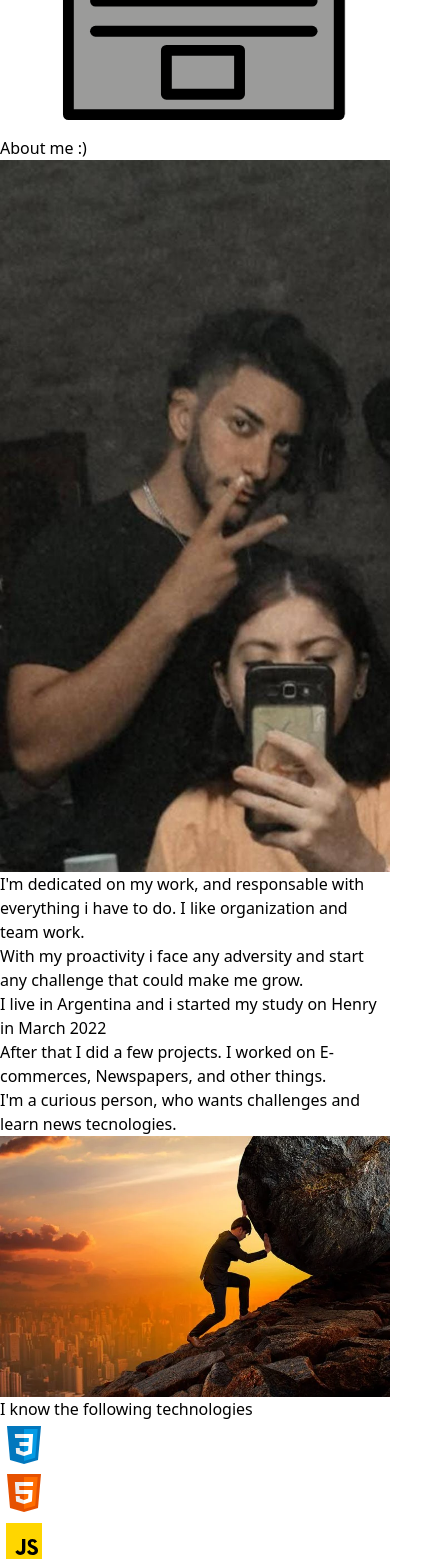
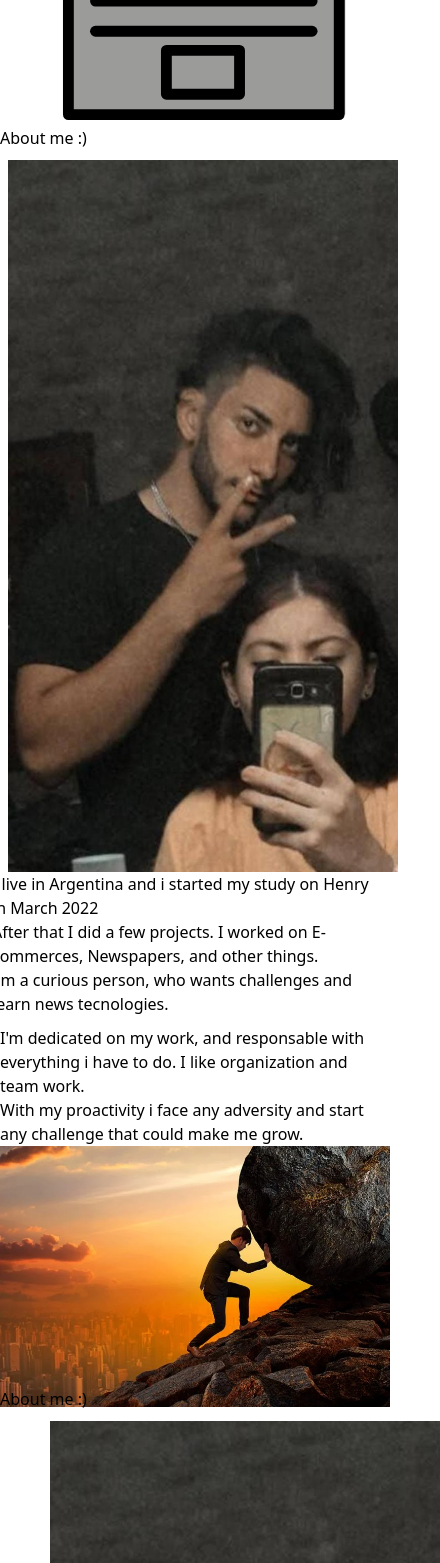
Before and after one commit to Ivixx09/Portfolio, a Next.js app: page / in a window 390 px wide. Shown: the part 1520-3083 px from the top of the page, 440 px wide, since content can reach past the window. Built offline with nearby package versions, Linux system fonts and the light colour scheme; a web font is replaced by a local one.

Commit message:
responsive added

```diff
--- a/Components/About/About.jsx
+++ b/Components/About/About.jsx
@@ -1,86 +1,262 @@
-import React from 'react'
-import { motion} from "framer-motion"
+import React from "react";
+import { motion } from "framer-motion";
 
 const About = () => {
+  const cardVariants = {
+    offscreen: {
+      x: -50,
+      opacity: 0,
+    },
+    onscreen: {
+      x: 50,
+      opacity: 1,
+      transition: {
+        type: "spring",
+        bounce: 0.4,
+        duration: 4,
+      },
+    },
+  };
+  const cardVariantsSmP1 = {
+    offscreen: {
+      x: -10,
+      opacity: 0,
+    },
+    onscreen: {
+      x: 8,
+      opacity: 1,
+      transition: {
+        type: "spring",
+        bounce: 0.4,
+        duration: 4,
+      },
+    },
+  };
+  const cardVariantsSmP2 = {
+    offscreen: {
+      y: -10,
+      opacity: 0,
+    },
+    onscreen: {
+      y: 10,
+      opacity: 1,
+      transition: {
+        type: "spring",
+        bounce: 0.4,
+        duration: 4,
+      },
+    },
+  };
+  const cardVariantsSmT1 = {
+    offscreen: {
+      x: 10,
+      opacity: 0,
+    },
+    onscreen: {
+      x: -8,
+      opacity: 1,
+      transition: {
+        type: "spring",
+        bounce: 0.4,
+        duration: 4,
+      },
+    },
+  };
+  const cardVariantsSmT2 = {
+    offscreen: {
+      y: -10,
+      opacity: 0,
+    },
+    onscreen: {
+      y: 10,
+      opacity: 1,
+      transition: {
+        type: "spring",
+        bounce: 0.4,
+        duration: 4,
+      },
+    },
+  };
+  const cardVariants2 = {
+    offscreen: {
+      x: 50,
+      opacity: 0,
+    },
+    onscreen: {
+      x: -50,
+      opacity: 1,
+      transition: {
+        type: "spring",
+        bounce: 0.4,
+        duration: 4,
+      },
+    },
+  };
+  const titleVariant = {
+    offscreen: {
+      opacity: 0,
+      y: 10,
+    },
+    onscreen: {
+      y: -10,
+      opacity: 2,
+      transition: {
+        type: "spring",
+        bounce: 0.4,
+        duration: 4,
+      },
+    },
+  };
+
   return (
-    <div className="h-screen bg-black " >
-      <div className='pt-6'>
-        <div>
-          <h1 className='text-4xl font-custom text-slate-100 flex justify-center '>About me :)</h1>
-        </div>
-        <div className='grid grid-cols-2 pt-8'>
-          <div className='pl-6'>
-            <div className=' h-[50%] w-[50%] ml-20'>
-              <img src="./my-photo.jpg" alt="My photo" className='h-full w-full rounded-lg' />
-            </div>
-            <div className='pt-10'>
-                <span className='font-custom text-xl font-semibold text-white'>
-                I'm dedicated on my work, and responsable with everything i have to do. I like organization and team work.
+    <div className="h-screen bg-black ">
+      <div className="pt-6 h-full sm:hidden ">
+        <motion.div
+          initial="offscreen"
+          whileInView="onscreen"
+          viewport={{ once: true }}
+          className="mt-[4%]"
+        >
+          <motion.h1
+            className="text-4xl font-custom text-slate-100 flex justify-center"
+            variants={titleVariant}
+          >
+            About me :)
+          </motion.h1>
+        </motion.div>
+        <div className="flex flex-col">
+          <motion.div
+            className="flex items-center pb-6 h-1/4"
+            initial="offscreen"
+            whileInView="onscreen"
+            viewport={{ once: true }}
+          >
+            <motion.div
+              className="basis-1/3 pl-6 mr-6"
+              variants={cardVariantsSmP1}
+            >
+              <img
+                className="h-full w-full"
+                src="./my-photo.jpg"
+                alt="my photo"
+              />
+            </motion.div>
+            <motion.div className="basis-2/3" variants={cardVariantsSmT1}>
+              <span className="font-custom text-xl font-medium text-white">
+                I live in Argentina and i started my study on{" "}
+                <a href="https://www.soyhenry.com/">Henry</a> in March 2022
                 <br />
-                With my proactivity i face any adversity and start any challenge that could make me
-                grow.
+                After that I did a few projects. I worked on E-commerces,
+                Newspapers, and other things.
+                <br />
+                I'm a curious person, who wants challenges and learn news
+                tecnologies.
+                <br />
               </span>
-            </div>
-          </div>
-          <div>
-            <div>
-              <span className='font-custom text-xl font-semibold text-white'>
-                  I live in Argentina
-                  and i started my study on <a href="https://www.soyhenry.com/">Henry</a> in March 2022
+            </motion.div>
+          </motion.div>
+          <motion.div
+            className="h-1/2 flex flex-col"
+            initial="offscreen"
+            whileInView="onscreen"
+            viewport={{ once: true }}
+          >
+            <motion.div className="h-1/3" variants={cardVariantsSmT2}>
+              <span className="font-custom text-xl font-medium text-white">
+                I'm dedicated on my work, and responsable with everything i have
+                to do. I like organization and team work.
                 <br />
-                  After that I did a few projects. I worked on E-commerces, Newspapers, and other things.
-                <br />
-                I'm a curious person, who wants challenges and learn news tecnologies.
-                <br />
-                </span>
-            </div>
-            <div className=' h-[50%] w-[50%] pt-14 ml-24 ' >
-              <img src="./Resiliencia.jpg" alt="Photo rock" className='h-full w-full rounded-full' />
-            </div>
-          </div>
+                With my proactivity i face any adversity and start any challenge
+                that could make me grow.
+              </span>
+            </motion.div>
+            <motion.div
+              className="h-3/4 w-3/4 ml-[10%] mt-[8%]"
+              variants={cardVariantsSmP2}
+            >
+              <img
+                className="  rounded-full h-full"
+                src="./Resiliencia.jpg"
+                alt="resilience"
+              />
+            </motion.div>
+          </motion.div>
         </div>
       </div>
+      <div className="hidden sm:grid">
+        <motion.div
+          initial="offscreen"
+          whileInView="onscreen"
+          viewport={{ once: true }}
+        >
+          <motion.h1
+            className="text-4xl font-custom text-slate-100 flex justify-center pt-5 lg:pt-5 "
+            variants={titleVariant}
+          >
+            About me :)
+          </motion.h1>
+        </motion.div>
+        <div className="sm:grid grid-cols-2   content-center h-full hidden">
+          <motion.div
+            className="pl-6  lg:mt-10"
+            initial="offscreen"
+            whileInView="onscreen"
+            viewport={{ once: true }}
+          >
+            <motion.div
+              className=" h-[50%] w-[50%] md: lg:ml-20"
+              variants={cardVariants}
+            >
+              <img
+                src="./my-photo.jpg"
+                alt="My photo"
+                className="h-full w-full rounded-lg"
+              />
+            </motion.div>
+            <motion.div className="pt-10" variants={cardVariants}>
+              <span className="font-custom text-xl font-medium text-white">
+                I'm dedicated on my work, and responsable with everything i have
+                to do. I like organization and team work.
+                <br />
+                With my proactivity i face any adversity and start any challenge
+                that could make me grow.
+              </span>
+            </motion.div>
+          </motion.div>
+          <motion.div
+            initial="offscreen"
+            whileInView="onscreen"
+            viewport={{ once: true }}
+            className="mt-20"
+          >
+            <motion.div variants={cardVariants2}>
+              <span className="font-custom text-xl font-medium text-white">
+                I live in Argentina and i started my study on{" "}
+                <a href="https://www.soyhenry.com/">Henry</a> in March 2022
+                <br />
+                After that I did a few projects. I worked on E-commerces,
+                Newspapers, and other things.
+                <br />
+                I'm a curious person, who wants challenges and learn news
+                tecnologies.
+                <br />
+              </span>
+            </motion.div>
+            <motion.div
+              variants={cardVariants2}
+              className=" h-[50%] w-[50%] pt-14 ml-24 "
+            >
+              <img
+                src="./Resiliencia.jpg"
+                alt="Photo rock"
+                className="h-full w-full rounded-full"
+              />
+            </motion.div>
+          </motion.div>
+      </div>
+      </div>
     </div>
-  )
-}
+  );
+};
 
-export default About
-
-
-{/* <div className='flex justify-center px-5'>
-<motion.div
-  initial={{ opacity: 0 }}
-  whileInView={{ opacity: 2 }}
-  transition={{
-    duration: 1.2
-  }}
-  viewport={{ once: true }}
-  className='px-5 py-5 mx-5 shadow-lg shadow-cyan-500/50 rounded-xl bg-gradient-to-r from-cyan-500 to-blue-500 sm:w-1/2 md:w-1/4 w-1/2'>
-  <span className='font-custom text-xl font-semibold'>
-      I live in Argentina
-      and i started my study on <a href="https://www.soyhenry.com/">Henry</a> in March 2022
-    <br />
-      After that I did a few projects. I worked on E-commerces, Newspapers, and other things.
-    <br />
-  </span>
-</motion.div>
-<motion.div
-  initial={{ opacity: 0 }}
-  whileInView={{ opacity: 2 }}
-  transition={{
-    duration: 1.2
-  }}
-  viewport={{ once: true }}
-  className='px-5 py-5 mx-5 shadow-lg shadow-cyan-500/50 rounded-xl bg-gradient-to-r from-cyan-500 to-blue-500 sm:w-1/2 md:w-1/4 w-1/2'>
-  <span className='font-custom text-xl font-semibold'>
-    I'm a curious person, who wants challenges and learn news tecnologies.
-    <br />
-    I'm dedicated on my work, and responsable with everything i have to do. I like organization
-    <br />
-    and team work.
-    <br />
-    With my proactivity i face any adversity and start any challenge that could make me
-    grow.
-  </span>
-</motion.div>
-</div> */}
+export default About;
```
